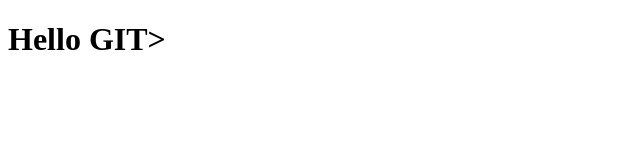
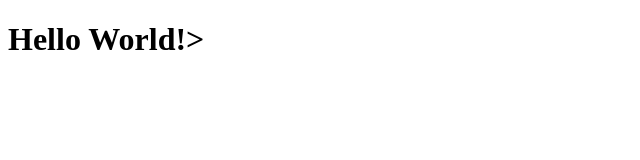
Before and after one commit to wojciech-kniec/git-course-4, a plain HTML site: page index.html in a window 1280 px wide. Shown: the whole page, without its empty margins (0-640 px from the left). Drawn offline with Linux system fonts and the light colour scheme.

Commit message:
Hello World! added to index.html

```diff
--- a/index.html
+++ b/index.html
@@ -7,6 +7,6 @@
     <title>iSA GIT Course 4</title>
 </head>
 <body>
-    <h1>Hello GIT></h1>
+    <h1>Hello World!></h1>
 </body>
 </html>
```
